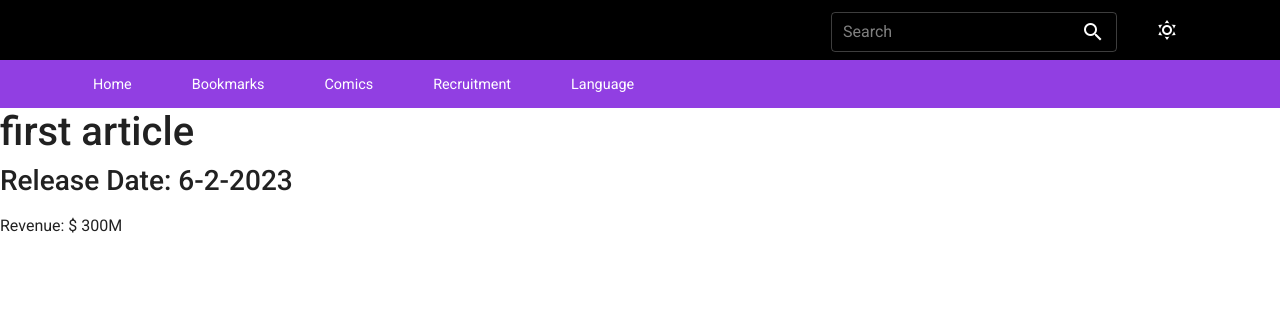
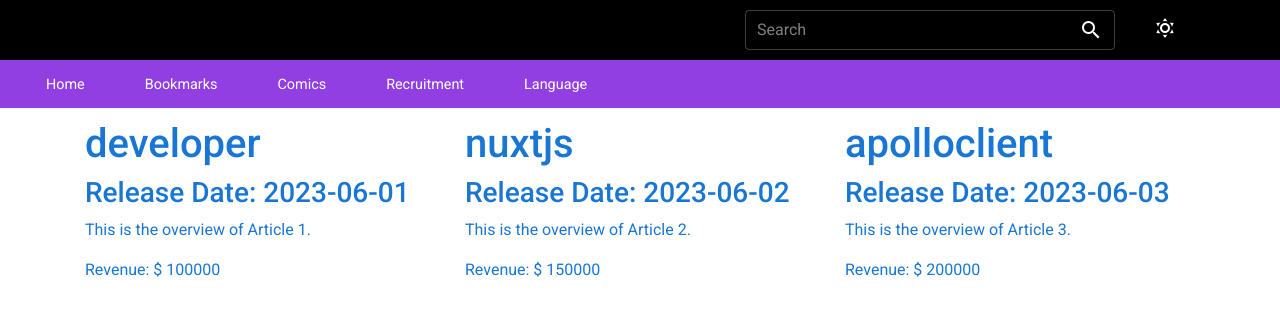
Before and after one commit to FaizanKhanDev/nuxt-blog, a Nuxt app: page / in a window 1280 px wide. Shown: the top 316 px of the page. Built offline with nearby package versions, Linux system fonts and the light colour scheme; data requests are answered from the project's data file.

Commit message:
fixing navbar and Also Some dynamic data and Routes has been added

```diff
--- a/components/articles/ArticlesDetail.vue
+++ b/components/articles/ArticlesDetail.vue
@@ -1,9 +1,12 @@
 <template>
     <div>
+
         <h1>{{ title }}</h1>
         <h3> Release Date: {{ date }}</h3>
         <p>{{ overview }}</p>
         <p>Revenue: $ {{ revenue }}</p>
+        <!-- <img :src="image" alt="" class="img-fluide"> -->
+
     </div>
 </template>
 
@@ -21,7 +24,7 @@
 
         },
         revenue: {
-            type: String,
+            type: Number,
             default: "",
 
         },
@@ -30,6 +33,10 @@
             default: "",
 
         },
+        image: {
+            type: String,
+            default: "",
+        },
 
     }
 }
--- a/components/navbar/Navbar.vue
+++ b/components/navbar/Navbar.vue
@@ -1,11 +1,16 @@
 <template>
     <div>
         <div class="my-header" dark elevation="0" color="#000">
+            <b-container>
+                <b-row>
+                    <b-col cols="7" md="7">
                         <nuxt-link to="/">
-                <v-img :src="require('~/assets/images/navlogo.webp')" alt="" max-height="50" max-width="50"></v-img>
+                            <v-img :src="require('~/assets/images/navlogo.webp')" alt="" max-height="50"
+                                max-width="50"></v-img>
 
                         </nuxt-link>
-            <b-col cols="12" md="4" class="search-box">
+                    </b-col>
+                    <b-col cols="5" md="5" class="search-box">
                         <v-text-field outlined dense dark placeholder="Search" append-icon="mdi-magnify"></v-text-field>
                         <v-btn icon id="mode-switcher" @click="$vuetify.theme.dark = !$vuetify.theme.dark">
                             <v-icon :color="isDark ? '#fff' : '#fff'">
@@ -13,31 +18,39 @@
                             </v-icon>
                         </v-btn>
                     </b-col>
+                </b-row>
+
+            </b-container>
 
 
 
         </div>
 
         <v-app-bar class="nav" dense dark elevation="0" color="#913fe2">
-            <ul>
-
+            <b-container>
+                <b-row>
+                    <b-col cols="12">
+                        <ul class="p-0">
                             <li>
                                 <nuxt-link to="/">Home</nuxt-link>
                             </li>
-
-                <li>
+                            <li class="navigation-items">
                                 <nuxt-link to="/">Bookmarks</nuxt-link>
                             </li>
-                <li>
+                            <li class="navigation-items">
                                 <nuxt-link to="/">Comics</nuxt-link>
                             </li>
-                <li>
+                            <li class="navigation-items">
                                 <nuxt-link to="/">Recruitment</nuxt-link>
                             </li>
-                <li>
+                            <li class="navigation-items">
                                 <nuxt-link to="/">Language</nuxt-link>
                             </li>
                         </ul>
+                    </b-col>
+                </b-row>
+            </b-container>
+
         </v-app-bar>
     </div>
 </template>
@@ -64,8 +77,9 @@
 }
 
 .search-box {
+    display: flex;
+    padding: 17px;
     height: 60px;
-    display: flex;
 }
 
 #mode-switcher {
@@ -78,7 +92,6 @@
 } */
 
 .nav ul {
-    padding: 0 2rem;
     display: flex;
     list-style-type: none;
     align-items: center;
@@ -88,8 +101,12 @@
 
 
 .nav ul li {
+    color: var(--textWhite);
+}
+
+.navigation-items {
+
     margin-left: 30px;
-    color: var(--textWhite);
 }
 
 .nav ul li a {
--- /dev/null
+++ b/db.json
@@ -0,0 +1,25 @@
+{
+  "articles": [
+    {
+      "title": "developer",
+      "date": "2023-06-01",
+      "overview": "This is the overview of Article 1.",
+      "revenue": 100000,
+      "image": "https://via.placeholder.com/500x500?text=Image+3"
+    },
+    {
+        "title": "nuxtjs",
+        "date": "2023-06-02",
+        "overview": "This is the overview of Article 2.",
+        "revenue": 150000,
+        "image": "https://via.placeholder.com/500x500?text=Image+3"
+    },
+    {
+        "title": "apolloclient",
+        "date": "2023-06-03",
+        "overview": "This is the overview of Article 3.",
+        "revenue": 200000,
+        "image": "https://via.placeholder.com/500x500?text=Image+3"
+    }
+  ]
+}
--- a/package.json
+++ b/package.json
@@ -11,6 +11,7 @@
   "dependencies": {
     "bootstrap-vue": "^2.23.1",
     "core-js": "^3.25.3",
+    "json-server": "^0.17.3",
     "nuxt": "^2.15.8",
     "vue": "^2.7.10",
     "vue-server-renderer": "^2.7.10",
--- a/pages/accountcreation.vue
+++ /dev/null
@@ -1,14 +0,0 @@
-<template>
-    <div>
-        <h1>parent </h1>
-        <nuxt-child />
-    </div>
-</template>
-
-<script>
-export default {
-
-}
-</script>
-
-<style></style>
--- a/pages/accountcreation/signup.vue
+++ /dev/null
@@ -1,11 +0,0 @@
-<template>
-    <h1>Child Sign up</h1>
-</template>
-
-<script>
-export default {
-
-}
-</script>
-
-<style></style>
--- a/pages/index.vue
+++ b/pages/index.vue
@@ -1,25 +1,45 @@
 <template>
   <div>
-    <ArticlesDetail title="first article" date="6-2-2023" revenue="300M" />
-
+    <b-container>
+      <b-row>
+        <b-col cols="12" md="4" v-for="(article, i ) in articlesData" :key="i">
+          <nuxt-link :to="`articles/${article.title}`">
+            <ArticlesDetail :title="article.title" :date="article.date" :revenue="article.revenue"
+              :overview="article.overview" :image="article.image" />
+          </nuxt-link>
+        </b-col>
+      </b-row>
+    </b-container>
 
 
   </div>
 </template>
 
 <script>
-import ArticlesDetail from "@/components/articles/ArticlesDetail.vue"
+import ArticlesDetail from "@/components/articles/ArticlesDetail.vue";
+
 export default {
   name: 'IndexPage',
+  componets: {
+    ArticlesDetail
+
+  },
   data() {
     return {
-      switch1: true,
+      articlesData: null,
+
     }
   },
+  async fetch() {
+    this.articlesData = await fetch(
+      "http://localhost:3000/articles"
+    ).then((res) => res.json())
+  },
+  mounted() {
+
+  },
   computed: {
-    isDark() {
-      return this.$vuetify.theme.dark;
-    },
+
   },
 
 }
```
Also changed, not shown: pages/articles/_slug.vue (added), 1 other file (tests, documents, lock files or other folders). Lines whose indentation alone changed are shown as unchanged.
